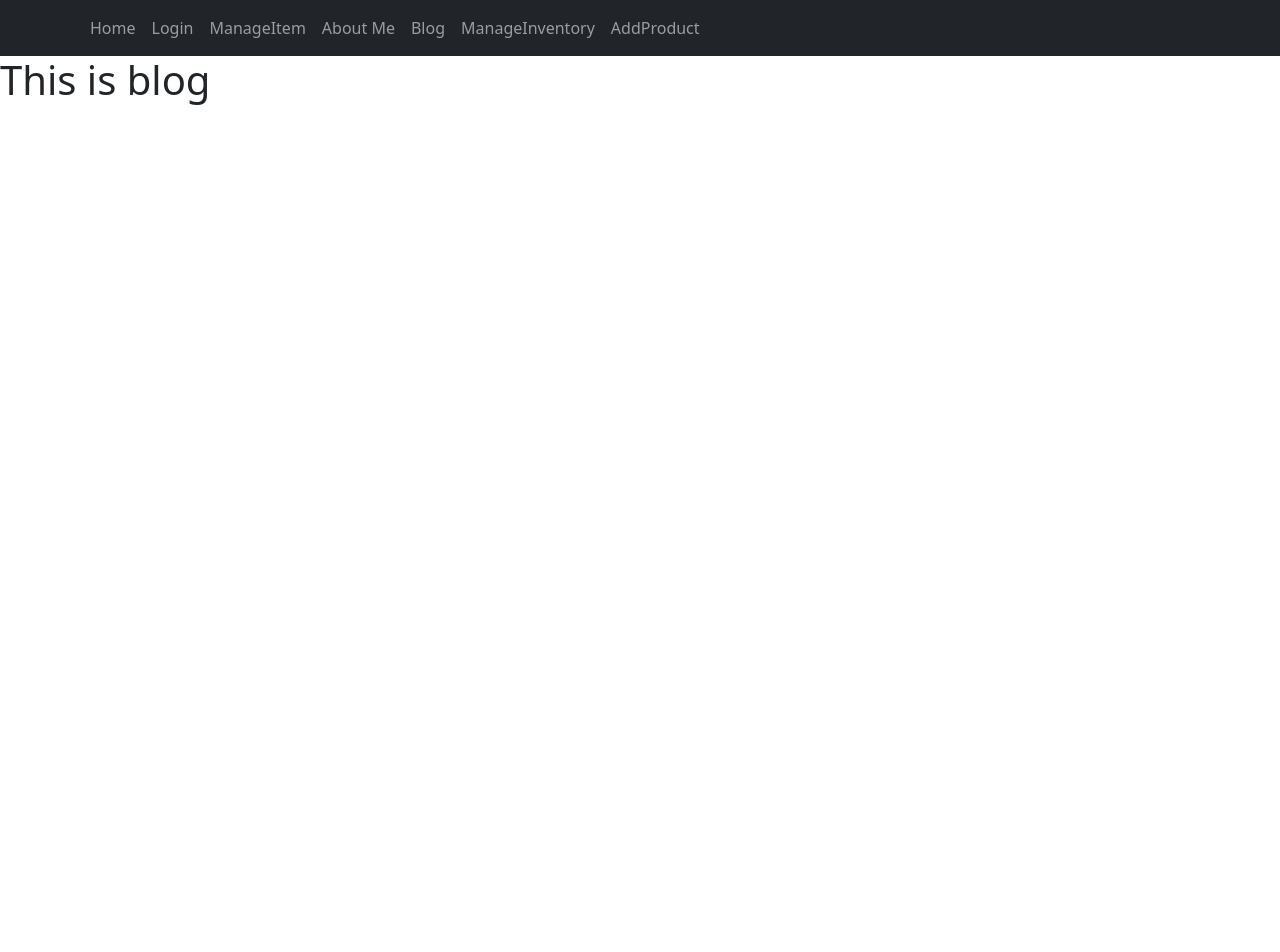
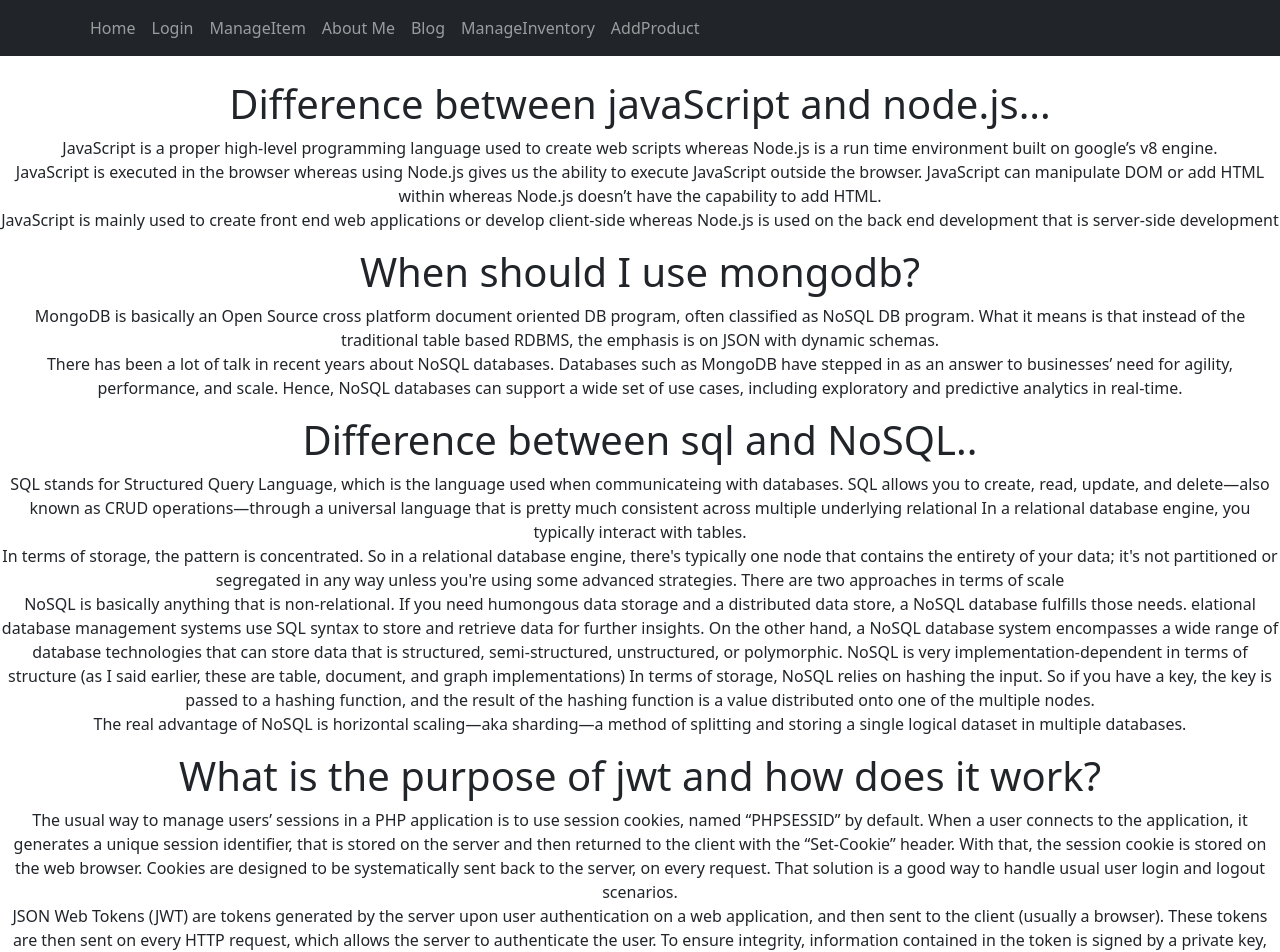
Before and after one commit to Afridi-AD/werehouse-client, a React (Create React App) app: page /blog in a window 1280 px wide. Shown: the top 952 px of the page. Before the commit the page ends 800 px from the top, so only its background shows below. Built offline with nearby package versions, Linux system fonts and the light colour scheme; no server answers.

Commit message:
blog-section update

```diff
--- a/src/Components/Blog/Blog.js
+++ b/src/Components/Blog/Blog.js
@@ -2,8 +2,47 @@ import React from 'react';
 
 const Blog = () => {
     return (
-        <div>
-            <h1>This is blog</h1>
+        <div className='text-center mt-4'>
+            <h1>Difference between javaScript and node.js...</h1>
+            <p>JavaScript is a proper high-level programming language used to create web scripts whereas Node.js is a run time environment built on google’s v8 engine. <br />
+            JavaScript is executed in the browser whereas using Node.js gives us the ability to execute JavaScript outside the browser.
+            JavaScript can manipulate DOM or add HTML within whereas Node.js doesn’t have the capability to add HTML. <br />
+            JavaScript is mainly used to create front end web applications or develop client-side whereas Node.js is used on the back end development that is server-side development
+            </p>
+            <h1>When should I use mongodb?</h1>
+            <p>MongoDB is basically an Open Source cross platform document oriented DB program, often classified as NoSQL DB program. What it means is that instead of the traditional table based RDBMS, the emphasis is on JSON with dynamic schemas. <br />
+            There has been a lot of talk in recent years about NoSQL databases. Databases such as MongoDB have stepped in as an answer to businesses’ need for agility, performance, and scale. Hence, NoSQL databases can support a wide set of use cases, including exploratory and predictive analytics in real-time.
+             </p>
+
+             <h1>Difference between sql and NoSQL..</h1>
+             <p>SQL stands for Structured Query Language, which is the language used when communicateing with databases.
+             SQL allows you to create, read, update, and delete—also known as CRUD operations—through a universal language that is pretty much consistent across multiple underlying relational
+             In a relational database engine, you typically interact with tables. <br /> In terms of storage, the pattern is concentrated. So in a relational database engine, there's typically one node that contains the entirety of your data; it's not partitioned or segregated in any way unless you're using some advanced strategies.
+             There are two approaches in terms of scale
+             <br />
+             NoSQL is basically anything that is non-relational. If you need humongous data storage and a distributed data store, a NoSQL database fulfills those needs.
+             elational database management systems use SQL syntax to store and retrieve data for further insights. On the other hand, a NoSQL database system encompasses a wide range of database technologies that can store data that is structured, semi-structured, unstructured, or polymorphic.
+             NoSQL is very implementation-dependent in terms of structure (as I said earlier, these are table, document, and graph implementations)
+             In terms of storage, NoSQL relies on hashing the input. So if you have a key, the key is passed to a hashing function, and the result of the hashing function is a value distributed onto one of the multiple nodes. <br />
+             The real advantage of NoSQL is horizontal scaling—aka sharding—a method of splitting and storing a single logical dataset in multiple databases.
+             </p>
+
+
+             <h1>
+             What is the purpose of jwt and how does it work?
+             </h1>
+
+             <p>
+             The usual way to manage users’ sessions in a PHP application is to use session cookies, named “PHPSESSID” by default. When a user connects to the application, it generates a unique session identifier, that is stored on the server and then returned to the client with the “Set-Cookie” header. With that, the session cookie is stored on the web browser.
+             Cookies are designed to be systematically sent back to the server, on every request. That solution is a good way to handle usual user login and logout scenarios.
+             <br />
+             JSON Web Tokens (JWT) are tokens generated by the server upon user authentication on a web application, and then sent to the client (usually a browser).
+
+These tokens are then sent on every HTTP request, which allows the server to authenticate the user.
+
+To ensure integrity, information contained in the token is signed by a private key, owned by the server. When the server gets the token back from the client, it just has to compare the signature sent by the client with the one it will generate with its private key. If the signatures are identical, the token is then valid.
+
+             </p>
         </div>
     );
 };
```
